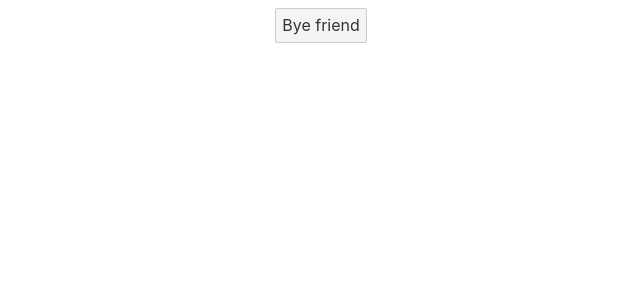
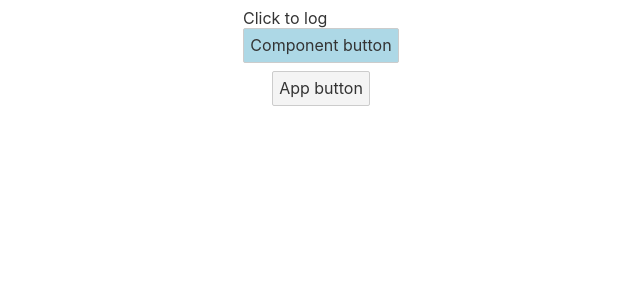
Before and after one commit to basic-bhavya/trysvelte, a Svelte app: page / in a window 1280 px wide. Shown: the top 300 px of the page, without its empty margins (319-959 px from the left). Built offline with nearby package versions, Linux system fonts and the light colour scheme.

Commit message:
event forwarding

```diff
--- a/src/App.svelte
+++ b/src/App.svelte
@@ -1,21 +1,14 @@
 <script>
-  import Announcement from "./Announcement.svelte";
   import Button from "./Button.svelte";
 
-  let fruits = [
-    { name: "apple", color: "red", amount: 5, id: 1 },
-    { name: "banana", color: "yellow", amount: 1, id: 2 },
-    { name: "grape", color: "blue", amount: 14, id: 3 },
-  ];
-
-  const deleteFruit = (id) => {
-    fruits = fruits.filter((fruit) => fruit.id != id);
-    console.log(fruits);
+  const log = () => {
+    console.log("clicked");
   };
 </script>
 
 <main>
-  <Button btnText={"Bye friend"} />
+  <Button on:click={log} btnText={"Component button"} />
+  <button>App button</button>
 </main>
 
 <style>
--- a/src/Button.svelte
+++ b/src/Button.svelte
@@ -2,9 +2,17 @@
   export let btnText = "default texxt";
 </script>
 
-<button>{btnText}</button>
+<div>
+  <span on:click> Click to log </span>
+  <button>{btnText}</button>
+</div>
 
 <!-- markup (zero or more items) goes here -->
-
 <style>
+  button {
+    display: flex;
+    flex-direction: column;
+    align-items: center;
+    background-color: lightblue;
+  }
 </style>
```
